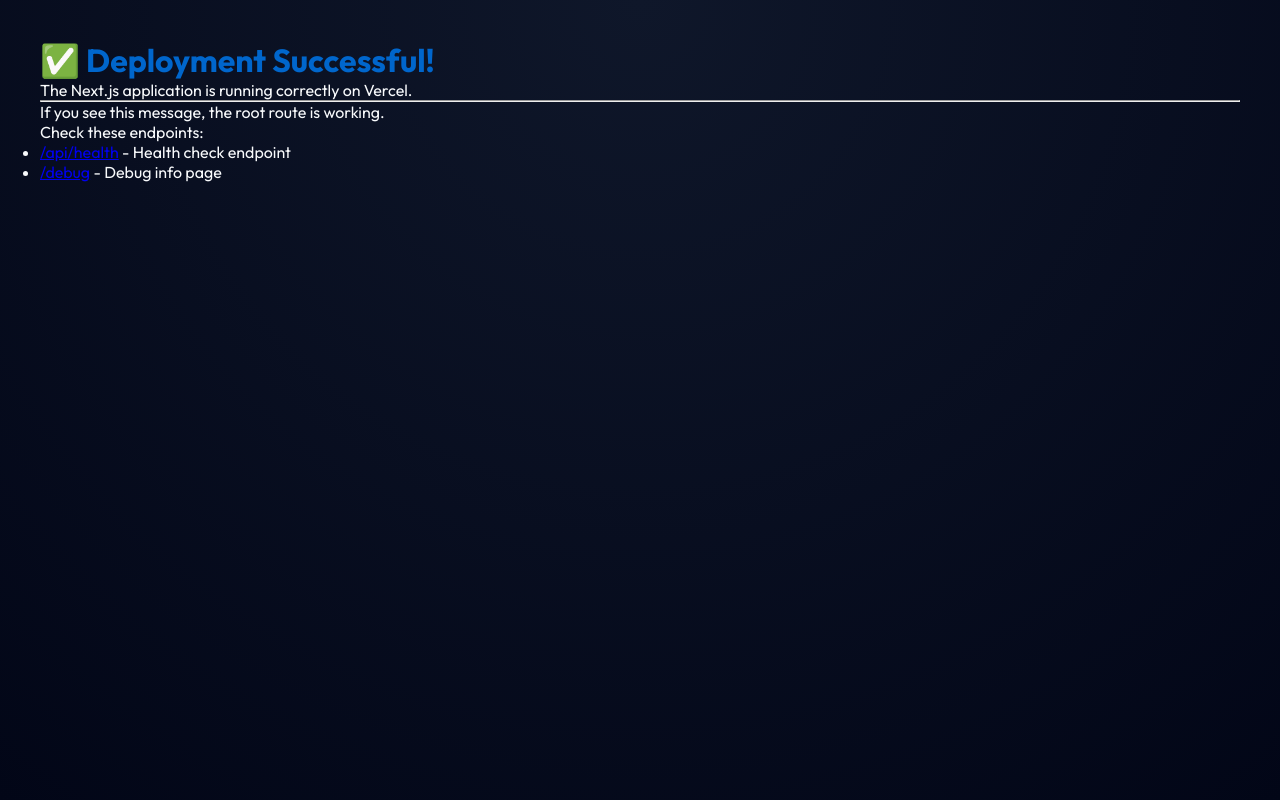
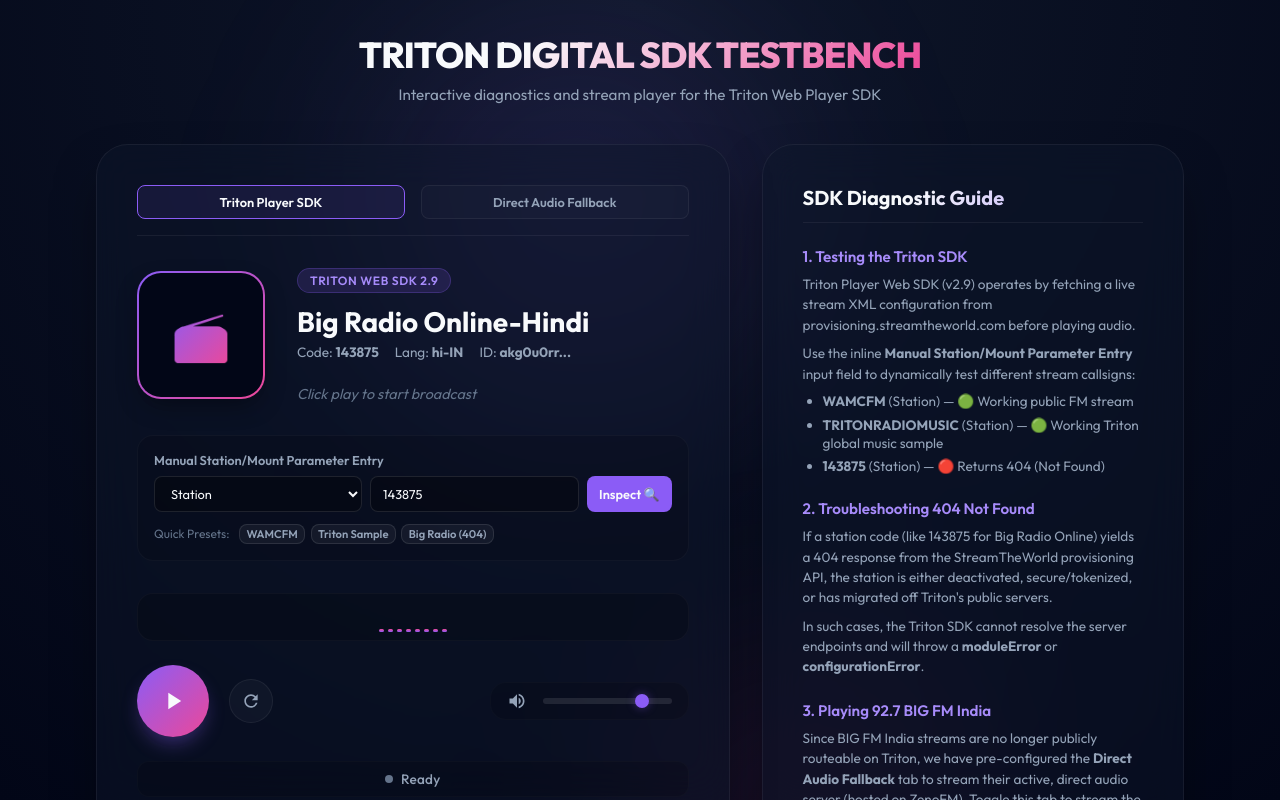
Before and after one commit to jayasooriya-s/triton-test, a Next.js app: page / in a window 1280 px wide. Built offline with nearby package versions, Linux system fonts and the light colour scheme.

Commit message:
Deploy full Triton Radio Player application

```diff
--- a/src/app/page.tsx
+++ b/src/app/page.tsx
@@ -1,15 +1,71 @@
+import TritonPlayer from "./components/TritonPlayer";
+
 export default function Home() {
   return (
-    <div style={{ padding: "40px", fontFamily: "system-ui, -apple-system, sans-serif" }}>
-      <h1 style={{ color: "#0066cc" }}>✅ Deployment Successful!</h1>
-      <p>The Next.js application is running correctly on Vercel.</p>
-      <hr />
-      <p>If you see this message, the root route is working.</p>
-      <p>Check these endpoints:</p>
-      <ul>
-        <li><a href="/api/health">/api/health</a> - Health check endpoint</li>
-        <li><a href="/debug">/debug</a> - Debug info page</li>
-      </ul>
+    <div className="app-container">
+      {/* Decorative Orbs for background glowing aesthetics */}
+      <div className="glow-orb-1"></div>
+      <div className="glow-orb-2"></div>
+
+      <header>
+        <h1>TRITON DIGITAL SDK TESTBENCH</h1>
+        <p>Interactive diagnostics and stream player for the Triton Web Player SDK</p>
+      </header>
+
+      <main className="main-content">
+        {/* Left Side: Interactive Player UI */}
+        <TritonPlayer />
+
+        {/* Right Side: Developer Diagnostics Guide */}
+        <div className="info-card">
+          <h3>SDK Diagnostic Guide</h3>
+
+          <div className="info-section">
+            <h4>1. Testing the Triton SDK</h4>
+            <p>
+              Triton Player Web SDK (v2.9) operates by fetching a live stream XML configuration from <code>provisioning.streamtheworld.com</code> before playing audio.
+            </p>
+            <p>
+              Use the inline <strong>Manual Station/Mount Parameter Entry</strong> input field to dynamically test different stream callsigns:
+            </p>
+            <ul>
+              <li><strong>WAMCFM</strong> (Station) — 🟢 Working public FM stream</li>
+              <li><strong>TRITONRADIOMUSIC</strong> (Station) — 🟢 Working Triton global music sample</li>
+              <li><strong>143875</strong> (Station) — 🔴 Returns 404 (Not Found)</li>
+            </ul>
+          </div>
+
+          <div className="info-section">
+            <h4>2. Troubleshooting 404 Not Found</h4>
+            <p>
+              If a station code (like <code>143875</code> for Big Radio Online) yields a 404 response from the StreamTheWorld provisioning API, the station is either deactivated, secure/tokenized, or has migrated off Triton's public servers.
+            </p>
+            <p>
+              In such cases, the Triton SDK cannot resolve the server endpoints and will throw a <strong>moduleError</strong> or <strong>configurationError</strong>.
+            </p>
+          </div>
+
+          <div className="info-section">
+            <h4>3. Playing 92.7 BIG FM India</h4>
+            <p>
+              Since BIG FM India streams are no longer publicly routeable on Triton, we have pre-configured the <strong>Direct Audio Fallback</strong> tab to stream their active, direct audio server (hosted on ZenoFM). Toggle this tab to stream the live broadcast instantly.
+            </p>
+          </div>
+        </div>
+      </main>
+
+      <footer>
+        <p>
+          Powered by Triton Player Web SDK v2.9. Designed for{" "}
+          <a
+            href="https://www.tritondigital.com"
+            target="_blank"
+            rel="noopener noreferrer"
+          >
+            Triton Digital Live Streaming
+          </a>
+        </p>
+      </footer>
     </div>
   );
 }
```
